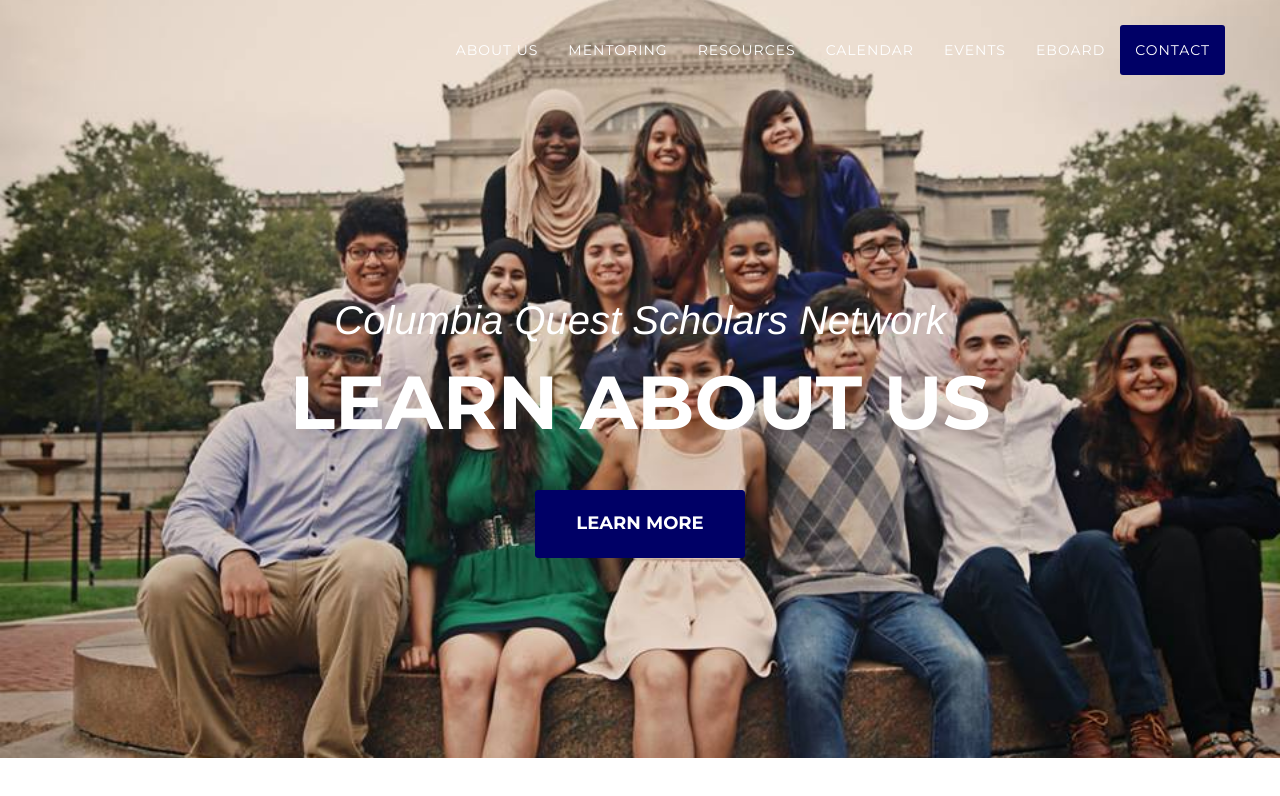
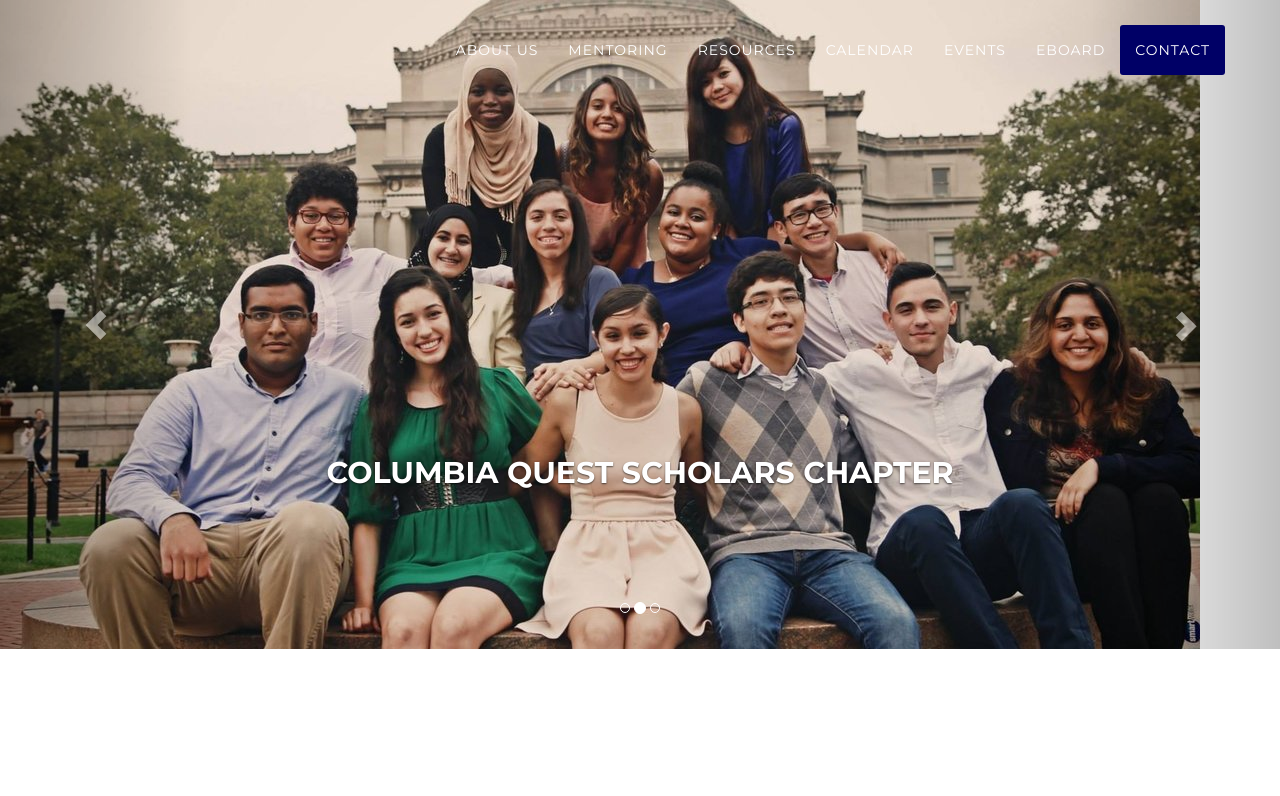
Before and after one commit to clesleycode/columbia-quest-scholars, a plain HTML site: page index.html in a window 1280 px wide. Shown: the top 796 px of the page. Drawn offline with nearby package versions, Linux system fonts and the light colour scheme; a web font is replaced by a local one.

Commit message:
Changed homepage

```diff
--- a/index.html
+++ b/index.html
@@ -81,16 +81,48 @@
         </div>
     </nav>
 
-<!-- Header -->
-    <header>
-        <div class="container">
-            <div class="intro-text">
-                <div class="intro-lead-in">Columbia Quest Scholars Network</div>
-                <div class="intro-heading">Learn about us</div>
-                <a href="#services" class="page-scroll btn btn-xl">Learn More</a>
-            </div>
-        </div>
-    </header>
+
+<div id="carousel-example-generic" class="carousel slide" data-ride="carousel">
+  <!-- Indicators -->
+  <ol class="carousel-indicators">
+    <li data-target="#carousel-example-generic" data-slide-to="0" class="active"></li>
+    <li data-target="#carousel-example-generic" data-slide-to="1"></li>
+    <li data-target="#carousel-example-generic" data-slide-to="2"></li>
+  </ol>
+
+  <!-- Wrapper for slides -->
+  <div class="carousel-inner">
+    <div class="item active">
+      <img src="img/quest.jpg" alt="...">
+      <div class="carousel-caption">
+          <h2>Columbia Quest Scholars Chapter</h2>
+          <br><br><br><br><br>
+      </div>
+    </div>
+    <div class="item">
+      <img src="img/quest.jpg" alt="...">
+      <div class="carousel-caption">
+          <h2>Columbia Quest Scholars Chapter</h2>
+            <br><br><br><br><br>
+      </div>
+    </div>
+    <div class="item">
+      <img src="img/quest.jpg" alt="...">
+      <div class="carousel-caption">
+          <h2>Columbia Quest Scholars Chapter</h2>
+        <br><br><br><br><br>
+      </div>
+    </div>
+  </div>
+
+  <!-- Controls -->
+  <a class="left carousel-control" href="#carousel-example-generic" role="button" data-slide="prev">
+    <span class="glyphicon glyphicon-chevron-left"></span>
+  </a>
+  <a class="right carousel-control" href="#carousel-example-generic" role="button" data-slide="next">
+    <span class="glyphicon glyphicon-chevron-right"></span>
+  </a>
+</div> <!-- Carousel -->
 
     <!-- About Us Section -->
     <section id="services">
@@ -730,10 +762,11 @@
     <!-- Custom Theme JavaScript -->
     <script src="js/agency.js"></script>
 
+    <script src="https://ajax.googleapis.com/ajax/libs/jquery/1.11.0/jquery.min.js"></script>
     <!-- Function for front page -->
     <script>
     $('.carousel').carousel({
-        interval: 3000 //changes the speed
+        interval: 500 //changes the speed
     })
     </script>
 
```
Also changed, not shown: README.md, img/quest.jpg (added).
